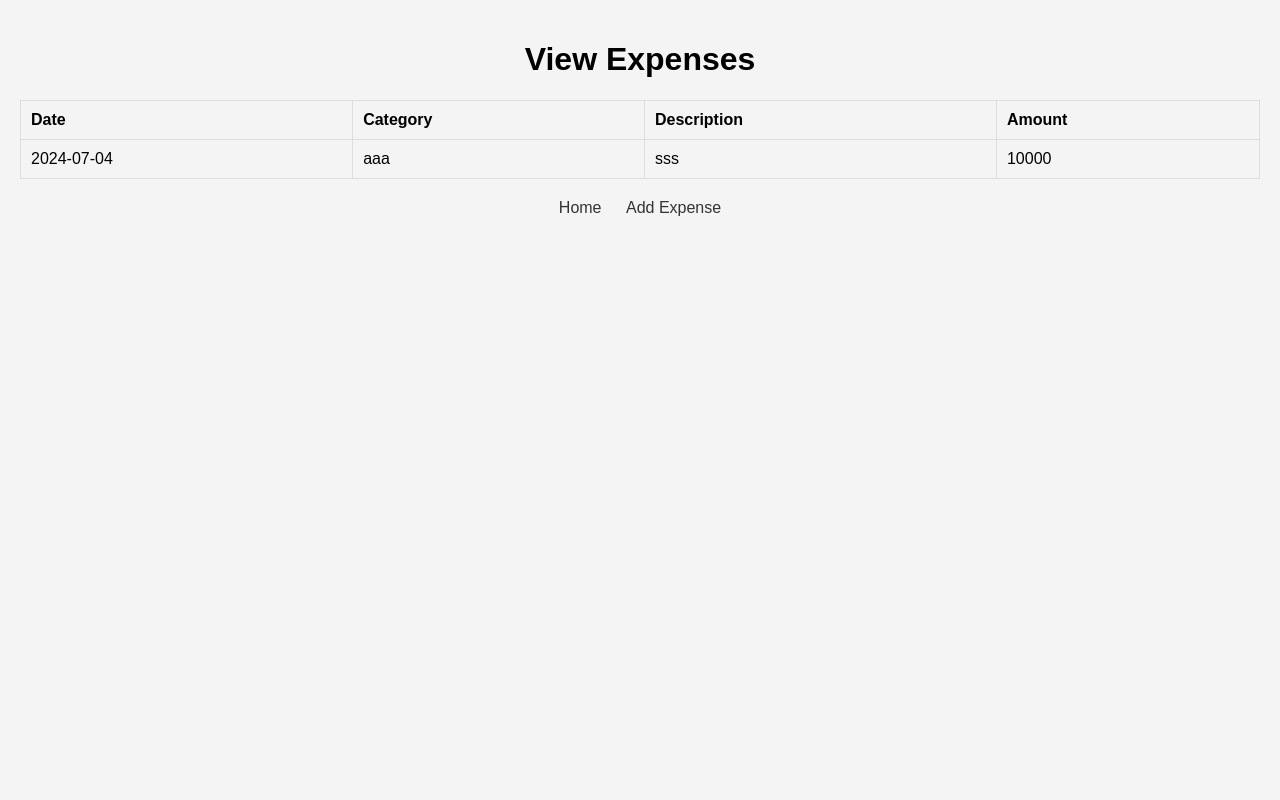
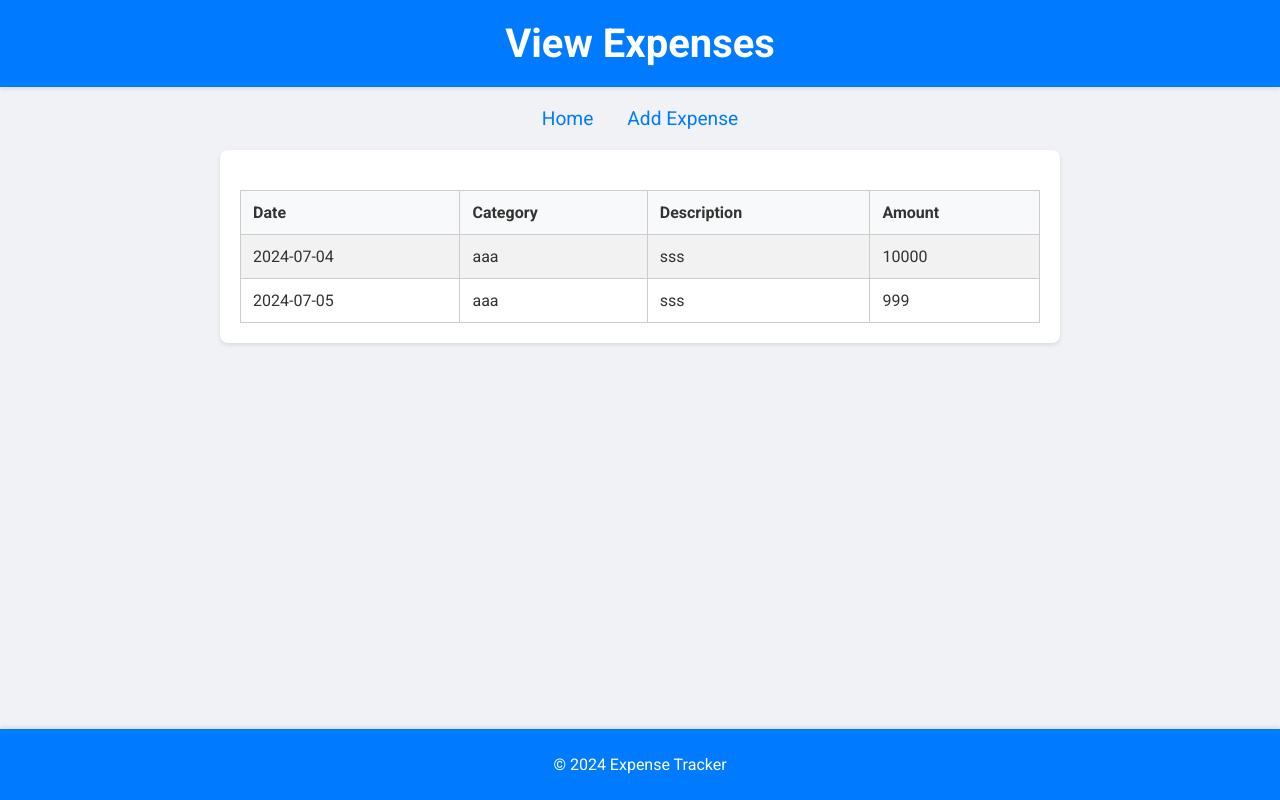
Before and after one commit to Bunix25/Asset_Management, a Flask app: page /view in a window 1280 px wide. Run offline with Flask 3, Linux system fonts and the light colour scheme.

Commit message:
add style

```diff
--- a/expenses.csv
+++ b/expenses.csv
@@ -1,2 +1,3 @@
 2024-07-03,aaa,sss,100
 2024-07-04,aaa,sss,10000
+2024-07-05,aaa,sss,999
--- a/static/style.css
+++ b/static/style.css
@@ -1,70 +1,117 @@
 /* static/style.css */
 body {
-    font-family: Arial, sans-serif;
+    font-family: 'Roboto', sans-serif;
     margin: 0;
-    padding: 20px;
-    background-color: #f4f4f4;
+    padding: 0;
+    background-color: #f0f2f5;
+    color: #333;
+}
+
+header {
+    background-color: #007bff;
+    color: #fff;
+    padding: 20px 0;
+    text-align: center;
+    box-shadow: 0 2px 4px rgba(0, 0, 0, 0.1);
 }
 
 h1 {
-    text-align: center;
+    margin: 0;
+    font-size: 2.5em;
 }
 
 nav {
     text-align: center;
-    margin-bottom: 20px;
+    margin: 20px 0;
 }
 
 nav a {
-    margin: 0 10px;
+    margin: 0 15px;
     text-decoration: none;
-    color: #333;
+    color: #007bff;
+    font-size: 1.2em;
+    transition: color 0.3s;
+}
+
+nav a:hover {
+    color: #0056b3;
+}
+
+.container {
+    max-width: 800px;
+    margin: 20px auto;
+    padding: 20px;
+    background-color: #fff;
+    border-radius: 8px;
+    box-shadow: 0 2px 4px rgba(0, 0, 0, 0.1);
 }
 
 form {
-    max-width: 400px;
-    margin: 0 auto;
-    padding: 20px;
-    background-color: #fff;
-    border: 1px solid #ddd;
-    border-radius: 5px;
+    display: flex;
+    flex-direction: column;
 }
 
 form label {
-    display: block;
     margin-bottom: 5px;
+    font-weight: bold;
 }
 
 form input {
-    width: 100%;
-    padding: 8px;
-    margin-bottom: 10px;
-    border: 1px solid #ddd;
-    border-radius: 5px;
+    padding: 10px;
+    margin-bottom: 15px;
+    border: 1px solid #ccc;
+    border-radius: 4px;
+    font-size: 1em;
 }
 
 form button {
-    width: 100%;
     padding: 10px;
-    background-color: #28a745;
+    background-color: #007bff;
     border: none;
-    border-radius: 5px;
+    border-radius: 4px;
     color: #fff;
-    font-size: 16px;
+    font-size: 1.2em;
+    cursor: pointer;
+    transition: background-color 0.3s;
+}
+
+form button:hover {
+    background-color: #0056b3;
 }
 
 table {
     width: 100%;
     border-collapse: collapse;
-    margin: 20px 0;
+    margin-top: 20px;
 }
 
 table th, table td {
-    padding: 10px;
-    border: 1px solid #ddd;
+    padding: 12px;
+    border: 1px solid #ccc;
     text-align: left;
+    font-size: 1em;
 }
 
 table th {
-    background-color: #f4f4f4;
+    background-color: #f8f9fa;
+    font-weight: bold;
 }
+
+table tr:nth-child(even) {
+    background-color: #f2f2f2;
+}
+
+table tr:hover {
+    background-color: #e9ecef;
+}
+
+.footer {
+    text-align: center;
+    padding: 10px 0;
+    background-color: #007bff;
+    color: #fff;
+    position: fixed;
+    width: 100%;
+    bottom: 0;
+    box-shadow: 0 -2px 4px rgba(0, 0, 0, 0.1);
+}
--- a/templates/view_expenses.html
+++ b/templates/view_expenses.html
@@ -6,9 +6,17 @@
     <meta name="viewport" content="width=device-width, initial-scale=1.0">
     <title>View Expenses</title>
     <link rel="stylesheet" href="/static/style.css">
+    <link href="https://fonts.googleapis.com/css2?family=Roboto:wght@400;500;700&display=swap" rel="stylesheet">
 </head>
 <body>
+    <header>
         <h1>View Expenses</h1>
+    </header>
+    <nav>
+        <a href="/">Home</a>
+        <a href="/add">Add Expense</a>
+    </nav>
+    <div class="container">
         <table>
             <tr>
                 <th>Date</th>
@@ -25,9 +33,9 @@
             </tr>
             {% endfor %}
         </table>
-    <nav>
-        <a href="/">Home</a>
-        <a href="/add">Add Expense</a>
-    </nav>
+    </div>
+    <footer class="footer">
+        <p>&copy; 2024 Expense Tracker</p>
+    </footer>
 </body>
 </html>
```
Also changed, not shown: templates/add_expense.html (+12 -4 lines), templates/index.html (+11 -1 lines). Lines whose indentation alone changed are shown as unchanged.
